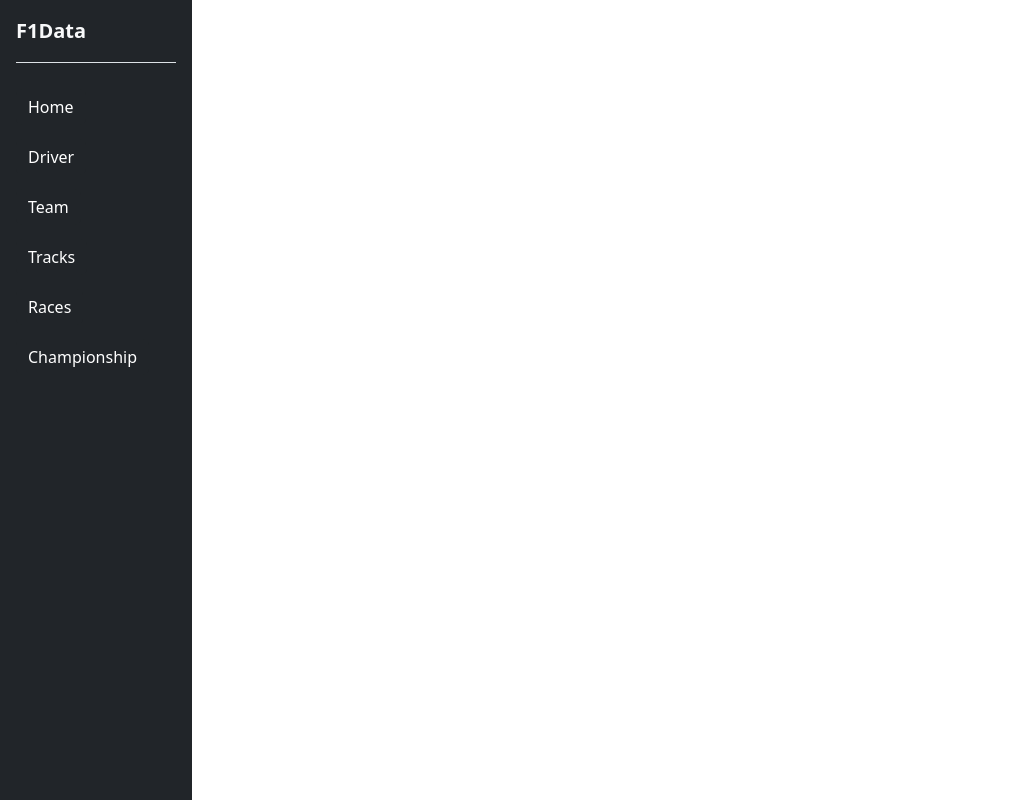
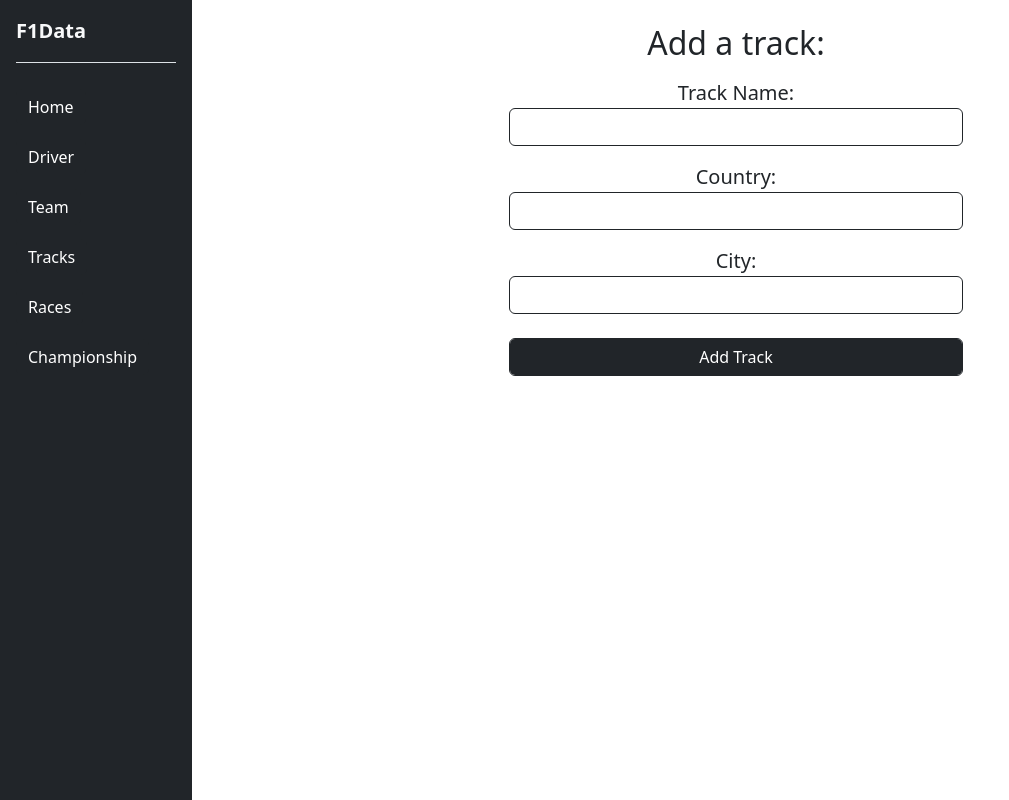
Before and after one commit to alessandro-ricci6/F1Database, a PHP site: page /track.php?page=add in a window 1280 px wide. Shown: the whole page, without its empty margins (0-1009 px from the left). Run offline with PHP 8.4, Linux system fonts and the light colour scheme.

Commit message:
Implemented addTrack, addTeam

```diff
--- a/db/database.php
+++ b/db/database.php
@@ -589,11 +589,15 @@ class DatabaseHelper
             $this->db->begin_transaction();
 
             $stmt = $this->db->prepare("INSERT INTO Team(teamName, teamNationality) VALUE
-            (?, ?, ?)");
+            (?, ?)");
             $stmt->bind_param('ss', $name, $nationality);
             $stmt->execute();
 
+            $lastInsertedId = mysqli_insert_id($this->db);
+
             $this->db->commit();
+
+            return $lastInsertedId;
         } catch (Exception $e) {
             $this->db->rollback();
             throw $e;
@@ -704,4 +708,24 @@ class DatabaseHelper
         }
     }
 
+    public function addTrack($trackName, $country, $city)
+    {
+        try {
+            $this->db->begin_transaction();
+
+            $stmt = $this->db->prepare("INSERT INTO Track(trackName, country, city)
+            VALUE (?, ?, ?)");
+            $stmt->bind_param('sss', $trackName, $country, $city);
+            $stmt->execute();
+
+            $lastInsertedId = mysqli_insert_id($this->db);
+
+            $this->db->commit();
+            return $lastInsertedId;
+        } catch (Exception $e) {
+            $this->db->rollback();
+            throw $e;
+        }
+    }
+
 }
--- a/functions/team.php
+++ b/functions/team.php
@@ -13,10 +13,10 @@ if($_SERVER['REQUEST_METHOD'] == 'POST'){
         }
     }
     elseif($_POST['action'] == 'add'){
-        $teamName = $_POST['teamName'];
+        $teamName = $_POST['name'];
         $nationality = $_POST['nationality'];
-        $headquarter = $_POST['headquarter'];
-        $db->addTeam($teamName, $nationality);
+        $data = $db->addTeam($teamName, $nationality);
+        echo json_encode($data);
     }
     elseif($_POST['action'] == 'addEmp'){
         $empName = $_POST['name'];
--- a/functions/track.php
+++ b/functions/track.php
@@ -16,8 +16,8 @@ if ($_SERVER['REQUEST_METHOD'] == 'POST') {
         $trackName = $_POST['trackName'];
         $country = $_POST['country'];
         $city = $_POST['city'];
-        $length = $_POST['length'];
-        $db->addTrack($trackName, $country, $city, $length);
+        $data = $db->addTrack($trackName, $country, $city);
+        echo json_encode($data);
     } elseif ($_POST['action'] == 'update') {
         $track = $_POST['trackId'];
         $newLength = $_POST['length'];
--- a/script/addScript.js
+++ b/script/addScript.js
@@ -37,26 +37,23 @@ function validateChampionshipForm(season, round) {
 }
 
 function addTeam() {
-  teamName = document.getElementById("nameInput");
-  nationality = document.getElementById("nationalityInput");
-  headquarter = document.getElementById("headquarterInput");
-  if (validateTeamForm(teamName.value, nationality.value, headquarter.value)) {
+  const name = document.getElementById("nameInput").value;
+  const nationality = document.getElementById("nationalityInput").value;
+  if(name !== '' && nationality !== ''){
     $.ajax({
       type: "POST",
       url: "functions/team.php",
       data: {
-        action: "add",
-        teamName: teamName.value,
-        nationality: nationality.value,
-        headquarter: headquarter.value,
+        action: 'add',
+        name: name,
+        nationality: nationality
       },
       success: function (response) {
-        console.log(response);
-        console.log("OK");
-      },
+        data = JSON.parse(response)
+        console.log(data)
+        window.location.href = `./team.php?page=detail&teamId=${data}`
+      }
     });
-  } else {
-    alert("Fill the form to add a team");
   }
 }
 
@@ -64,8 +61,7 @@ function addTrack() {
   trackName = document.getElementById("nameInput").value;
   country = document.getElementById("countryInput").value;
   city = document.getElementById("cityInput").value;
-  length = document.getElementById("lengthInput").value;
-  if (validateTrackForm(trackName, country, city, length)) {
+  if (trackName !== '' && country !== '' && city !== '') {
     $.ajax({
       type: "POST",
       url: "functions/track.php",
@@ -74,10 +70,10 @@ function addTrack() {
         trackName: trackName,
         country: country,
         city: city,
-        length: length,
       },
       success: function (response) {
-        console.log(response);
+        data = JSON.parse(response)
+        window.location.href = `./track.php?page=detail&trackId=${data}`
       },
     });
   } else {
@@ -92,31 +88,26 @@ function addDriver() {
   const number = document.getElementById("numberInput").value;
   const birth = document.getElementById("birthInput").value;
 
-  if (
-    name === '' ||
-    surname === '' ||
-    nationality === '' ||
-    birth === ''
-  ) {
-    console.log("err");
-  }
-  console.log(name, surname, nationality, number, birth);
+  if (name !== "" && surname !== "" && nationality !== "" && birth !== "") {
     $.ajax({
       type: "POST",
       url: "functions/driver.php",
       data: {
-        action: 'add',
+        action: "add",
         name: name,
         surname: surname,
         nationality: nationality,
         birth: birth,
-        number: number
+        number: number,
       },
       success: function (response) {
-        data = JSON.parse(response)
-        window.location.href = `./driver.php?page=detail&driverId=${data}`
+        data = JSON.parse(response);
+        window.location.href = `./driver.php?page=detail&driverId=${data}`;
+      },
+    });
+  } else {
+    alert("Error, fill the form")
   }
-  });
 }
 
 function addContract() {
--- a/template/team/addTeam.php
+++ b/template/team/addTeam.php
@@ -18,11 +18,6 @@
                     </datalist>
                 </div>
 
-                <div class="py-2">
-                    <label for="headquarterInput">Headquarter: </label>
-                    <input class="form-control border border-dark" type="text" name="headquarterInput" id="headquarterInput" placeholder="City, country" required>
-                </div>
-
                 <button class="btn btn-dark form-control mt-3" onclick="addTeam()" id="addTeamBtn">Add team</button>
         </div>
     </main>
--- a/template/track/addTrack.php
+++ b/template/track/addTrack.php
@@ -0,0 +1,22 @@
+<main class="float-end d-flex align-items-center flex-column">
+    <div class="fs-5 m-4 col-5 text-center">
+        <h2>Add a track:</h2>
+        <div class="py-2">
+            <label for="nameInput">Track Name: </label>
+            <input class="form-control border border-dark" type="text" name="nameInput" id="nameInput" required>
+        </div>
+
+        <div class="py-2">
+            <label for="countryInput">Country: </label>
+            <input class="form-control border border-dark" type="text" name="countryInput" id="countryInput" required>
+        </div>
+
+        <div class="py-2">
+            <label for="cityInput">City: </label>
+            <input class="form-control border border-dark" type="text" name="cityInput" id="cityInput">
+        </div>
+
+        <button class="btn btn-dark form-control mt-3" id="addTrackBtn" onclick="addTrack()">Add Track</button>
+    </div>
+</main>
+<script src="./script/addScript.js"></script>
```
Also changed, not shown: template/track/trackPage.php (+9 -6 lines). Lines whose indentation alone changed are shown as unchanged.
